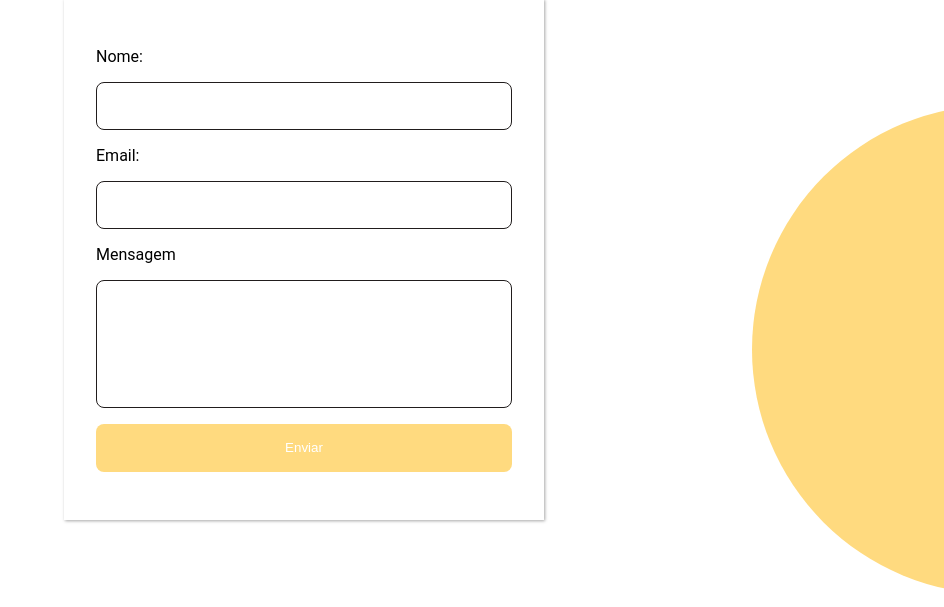
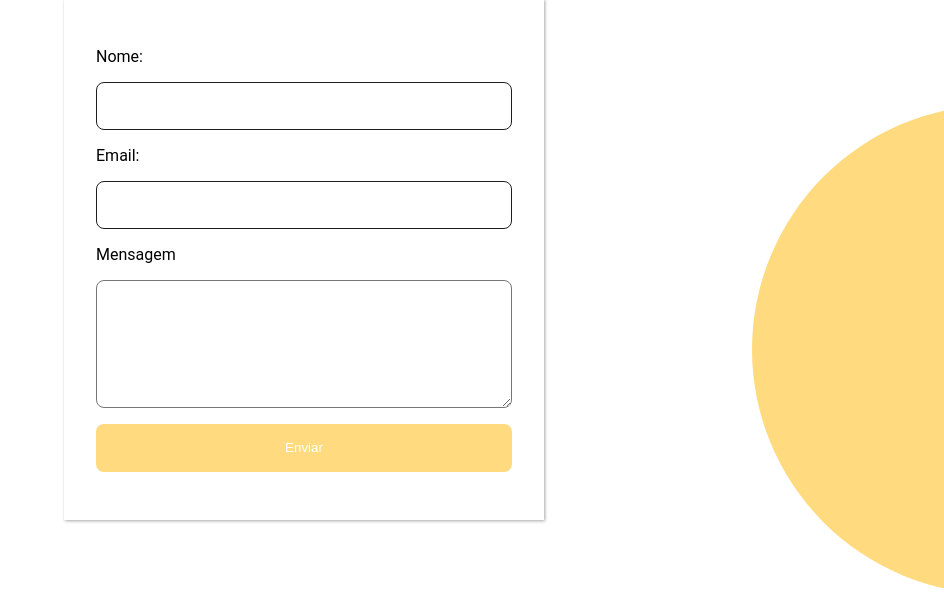
Before and after one commit to OrlandoMartinho/pitel_fullstacks, a PHP site: page / in a window 1280 px wide; the page is wider, and only the part inside the window is pictured. Shown: the part 3971-4578 px from the top of that part, without its empty margins (336-1280 px from the left). Run offline with PHP 8.4, Linux system fonts and the light colour scheme.

Commit message:
first commit

```diff
--- a/index.html
+++ b/index.html
@@ -166,7 +166,7 @@
                 </div>
                 <div class="contacts-input description">
                     <label for="">Mensagem</label>
-                    <input type="text" name="" id="">
+                    <textarea name="" id="" cols="30"></textarea>
                 </div>
                 <button class="btn-contacts">Enviar</button>
             </form>
--- a/public/css/style.css
+++ b/public/css/style.css
@@ -334,6 +334,12 @@ h3::before{
     height: 3rem;
     outline: none;
 }
+.contacts-form textarea{
+    height: 8rem;
+    border-radius: var(--border-default);
+    padding: 1rem;
+}
+
 
 .description input{
     height: 8rem;
```
